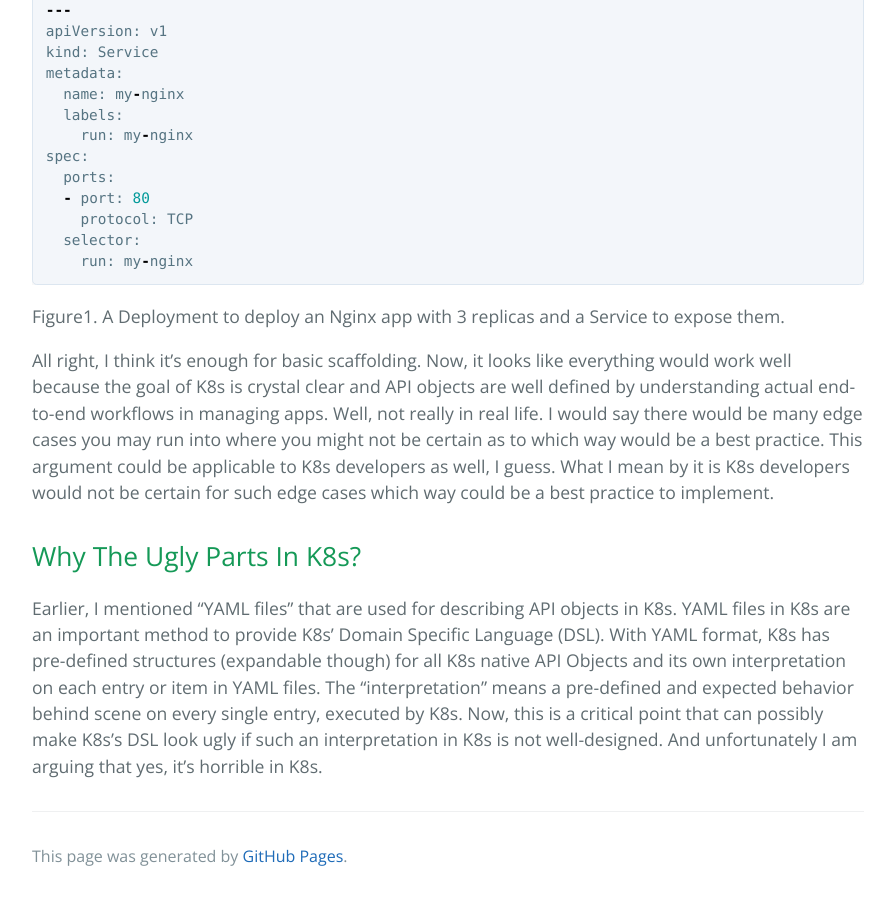
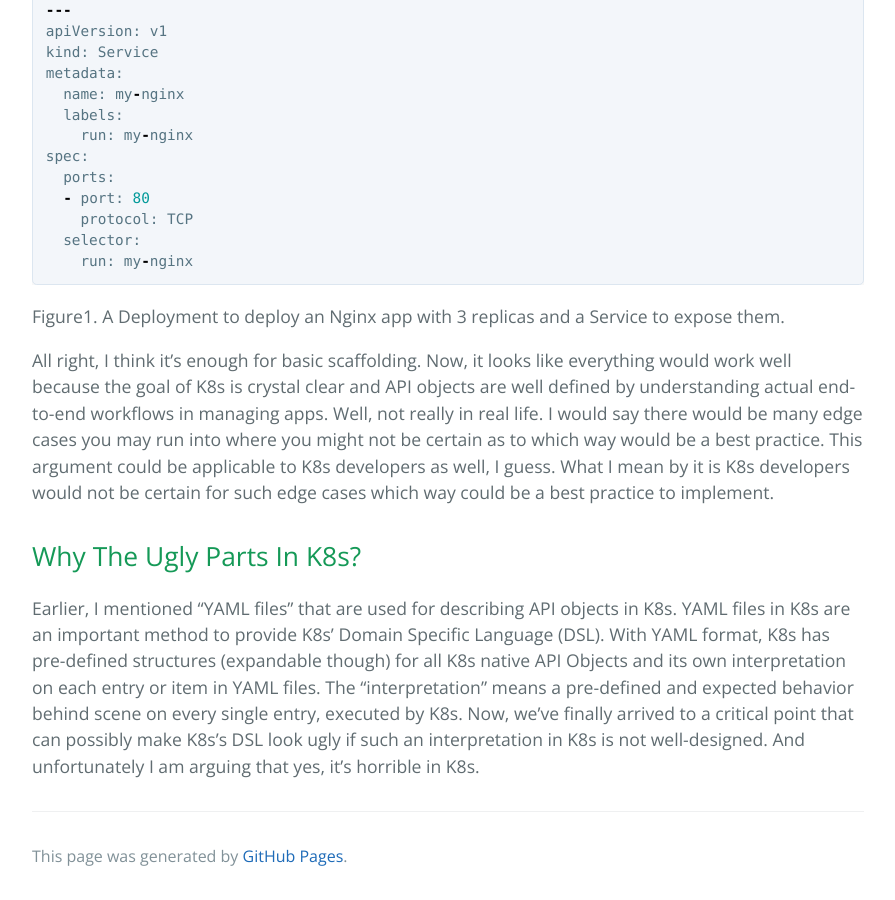
Before and after one commit to JunPark/junpark.github.io, a Jekyll site: the page built from index.md, in a window 1280 px wide and 900 px high, scrolled down 1715 px. Shown: the whole window, without its empty margins (192-1087 px from the left). Built offline with Jekyll 4.4.1, drawn with Linux system fonts in a browser that asks for light colours.

Commit message:
a bit enhancement

```diff
--- a/index.md
+++ b/index.md
@@ -60,4 +60,4 @@ All right, I think it's enough for basic scaffolding. Now, it looks like everyth
 ## Why The Ugly Parts In K8s?
 
 Earlier, I mentioned "YAML files" that are used for describing API objects in K8s. YAML files in K8s are an important method to provide K8s' Domain Specific Language (DSL). With YAML format, K8s has pre-defined structures (expandable though) for all K8s native API Objects and its own interpretation on each entry or item in YAML files. The "interpretation" means a pre-defined and expected behavior behind scene on every single entry, executed by K8s.
-Now, this is a critical point that can possibly make K8s's DSL look ugly if such an interpretation in K8s is not well-designed. And unfortunately I am arguing that yes, it's horrible in K8s.
+Now, we've finally arrived to a critical point that can possibly make K8s's DSL look ugly if such an interpretation in K8s is not well-designed. And unfortunately I am arguing that yes, it's horrible in K8s.
```
